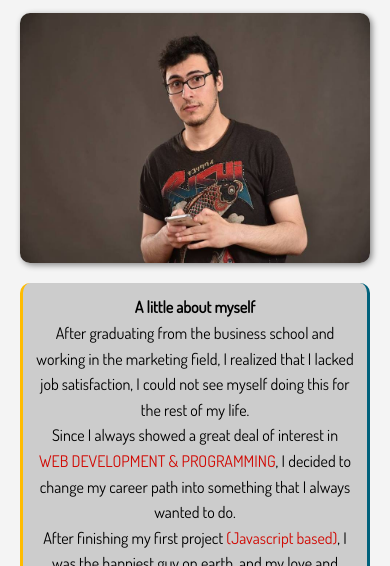
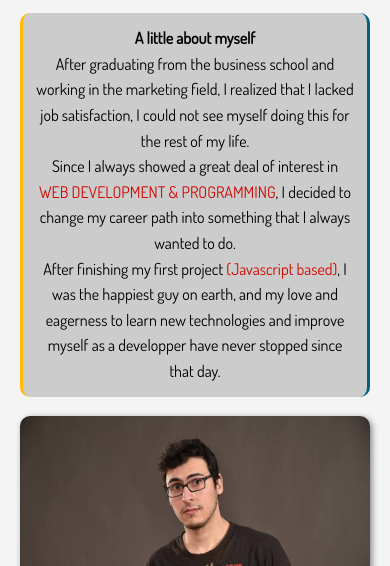
Before and after one commit to Yassineab27/portfolio-new, a website: page about.html in a window 390 px wide. Shown: the part 278-844 px from the top of the page. Drawn offline with Linux system fonts and the light colour scheme.

Commit message:
fixing bug about page

```diff
--- a/about.html
+++ b/about.html
@@ -41,7 +41,6 @@
       <h2>About Me</h2>
       <div class="bottom-line"></div>
       <div class="about-info">
-        <img src="images/myself.jpg" alt="me" class="bio-image" />
         <div class="bio">
           <h4>A little about myself</h4>
           <p>
@@ -63,6 +62,7 @@
             since that day.
           </p>
         </div>
+        <img src="images/myself.jpg" alt="me" class="bio-image" />
       </div>
     </section>
 
--- a/scss/main.scss
+++ b/scss/main.scss
@@ -112,13 +112,8 @@ img {
 
   .about-info {
     display: grid;
-    grid-template-columns: 1fr 2fr;
+    grid-template-columns: 2fr 1fr;
     grid-gap: 1.2rem;
-
-    .bio-image {
-      border-radius: 10px;
-      box-shadow: 2px 2px 6px rgba(0, 0, 0, 0.466);
-    }
 
     .bio {
       background: $color-grey;
@@ -126,6 +121,11 @@ img {
       border-radius: 10px;
       border-left: 3px solid $color-main;
       border-right: 3px solid $color-second;
+    }
+
+    .bio-image {
+      border-radius: 10px;
+      box-shadow: 2px 2px 6px rgba(0, 0, 0, 0.466);
     }
   }
 }
@@ -239,10 +239,6 @@ img {
         width: 350px;
         margin: 0 auto;
       }
-
-      .bio {
-        margin-bottom: 0.5rem;
-      }
     }
   }
 
```
Also changed, not shown: css/main.css.
